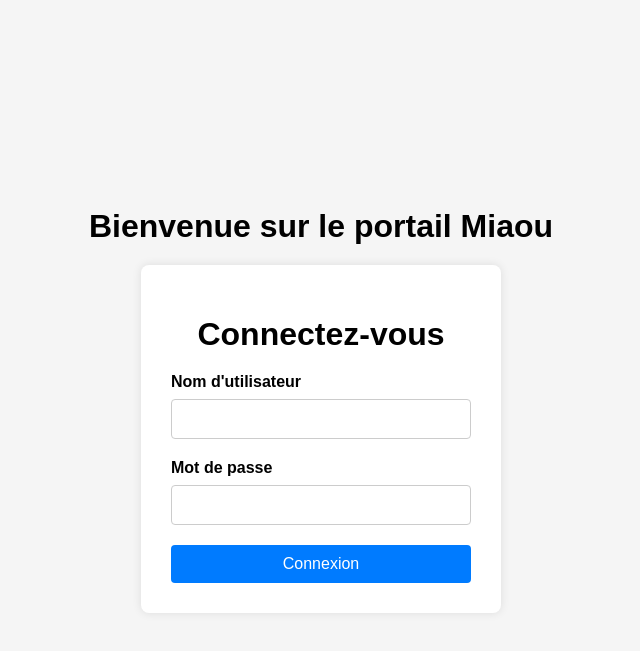
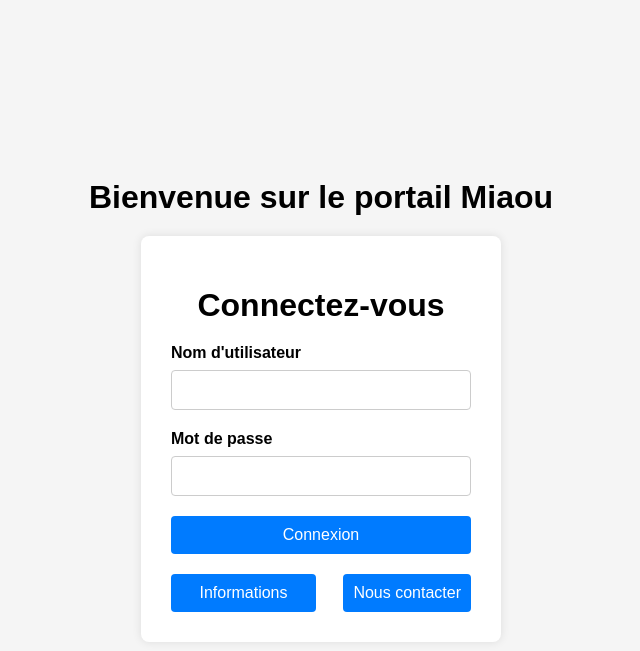
Before and after one commit to SAE-5-01B/Application-Web, a PHP site: page /view/Authentification/formulaireAuthentification.php in a window 1280 px wide. Shown: the top 651 px of the page, without its empty margins (319-959 px from the left). Run offline with PHP 8.4, Linux system fonts and the light colour scheme.

Commit message:
Avancement du portail de connexion (Ajout de deux boutons)

```diff
--- a/app/view/Authentification/formulaireAuthentification.php
+++ b/app/view/Authentification/formulaireAuthentification.php
@@ -6,23 +6,30 @@
     <meta name="viewport" content="width=device-width, initial-scale=1.0">
     <title>Page de Connexion</title>
     <link rel="stylesheet" href="./../style/stylePageConnection.css">
+    <script>
+        // Fonction pour ouvrir et fermer le popup
+        function toggleInfoPopup() {
+            var popup = document.getElementById("infoPopup");
+            if (popup.style.display === "none" || !popup.style.display) {
+                popup.style.display = "block";
+            } else {
+                popup.style.display = "none";
+            }
+        }
+    </script>
 </head>
 <body>
-
 <div>
     <h1>Bienvenue sur le portail Miaou</h1>
 </div>
-
 <div class="login-container">
     <h1>Connectez-vous</h1>
-
     <?php
     if (isset($_SESSION['error'])) {
         echo "<p id='message_erreur'>" . $_SESSION['error'] . "</p>";
         unset($_SESSION['error']);
     }
     ?>
-
     <form method="post" action="./../../controller/verificationAuthentification.php">
         <div class="input-group">
             <label for="username">Nom d'utilisateur</label>
@@ -33,7 +40,27 @@
             <input type="password" id="password" name="password" required>
         </div>
         <button type="submit">Connexion</button>
+
     </form>
+
+    <div class="button-group">
+        <button onclick="toggleInfoPopup()">Informations</button>
+        <a href="envoieMail.html" target="_blank"><button>Nous contacter</button></a>
+    </div>
+
 </div>
+
+<!-- Popup pour les informations -->
+<div id="infoPopup">
+    <h2>Informations sur le site</h2>
+
+    <p>Bienvenue et merci d'avoir fait confiance aux services Miaou. Miaou est un service de stockage de fichiers sécurisé.</p>
+
+    <p>Si vous n'avez pas encore de compte chez nous, veuillez contacter l'un de nos supports afin qu'il puisse vous créer un compte. Pour nous contacter, vous pouvez cliquer sur le bouton "Nous contacter" présent sur le portail de connexion.</p>
+
+    <button onclick="toggleInfoPopup()">Fermer</button>
+</div>
+
+
 </body>
 </html>
--- a/app/view/style/stylePageConnection.css
+++ b/app/view/style/stylePageConnection.css
@@ -69,3 +69,49 @@ button {
 button:hover {
     background-color: #0056b3;
 }
+
+.button-group {
+    margin-top: 20px;
+    display: flex;
+    justify-content: space-between;
+}
+
+.button-group button {
+    flex-basis: calc(50% - 5px); /* Calculer 50% de la largeur moins 5px de marge */
+    margin-right: 5px; /* Ajouter une marge à droite du premier bouton */
+}
+
+.button-group button:last-child {
+    margin-right: 0; /* Enlever la marge du deuxième bouton */
+}
+
+
+#infoPopup {
+    display: none;
+    position: fixed;
+    top: 50%;
+    left: 50%;
+    transform: translate(-50%, -50%);
+    background-color: #ffffff;
+    box-shadow: 0px 0px 10px rgba(0, 0, 0, 0.5);
+    z-index: 1000;
+    width: 80vw;  /* Utiliser une largeur relative pour s'adapter à différentes tailles d'écran */
+    max-width: 500px;  /* Fixer une largeur maximale */
+    padding: 30px;  /* Plus d'espace intérieur pour la respiration */
+    border-radius: 10px;  /* Bords arrondis pour une esthétique plus douce */
+    line-height: 1.5;  /* Espacement vertical du texte pour une meilleure lisibilité */
+}
+
+#infoPopup h2 {
+    margin-bottom: 20px;  /* Espacement après le titre */
+    text-align: center;  /* Centrer le titre */
+}
+
+#infoPopup p {
+    margin-bottom: 20px;  /* Espacement entre les paragraphes */
+}
+
+#infoPopup button {
+    display: block;  /* Faire du bouton un élément de bloc */
+    margin: 20px auto 0;  /* Centrer le bouton et ajouter de l'espace au-dessus */
+}
```
Also changed, not shown: app/view/Authentification/envoieMail.html (added, +10 -0 lines).
